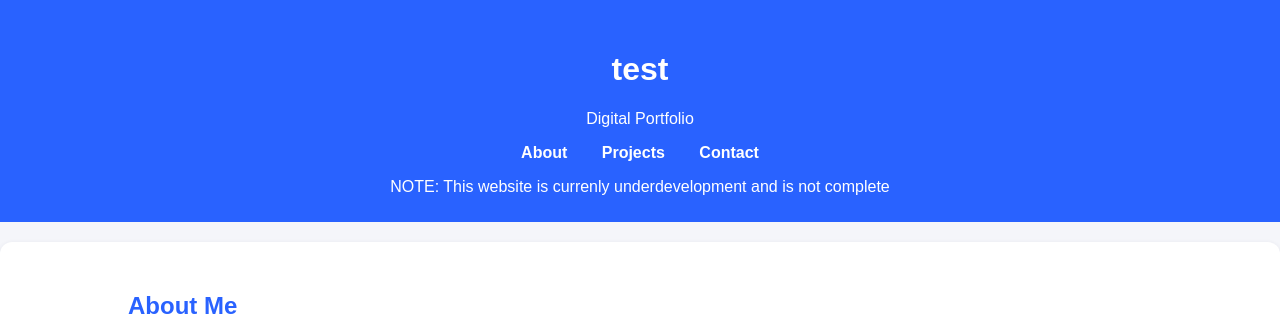
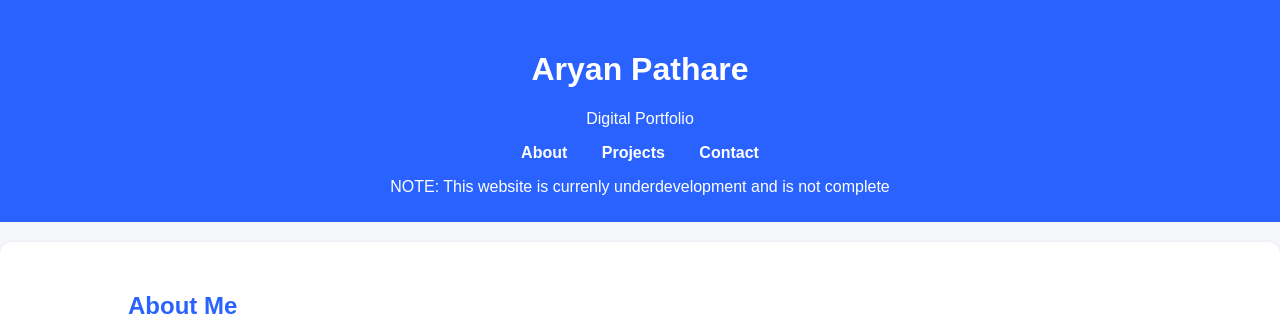
Before and after one commit to Pathare-Aryan/pathare-aryan.github.io, a plain HTML site: page index.html in a window 1280 px wide. Shown: the top 333 px of the page. Drawn offline with Linux system fonts and the light colour scheme.

Commit message:
Update header title to 'Aryan Pathare'

```diff
--- a/index.html
+++ b/index.html
@@ -8,7 +8,7 @@
 </head>
 <body>
     <header>
-        <h1>test</h1>
+        <h1>Aryan Pathare</h1>
         <p>Digital Portfolio</p>
         <nav>
             <a href="#about">About</a>
```
